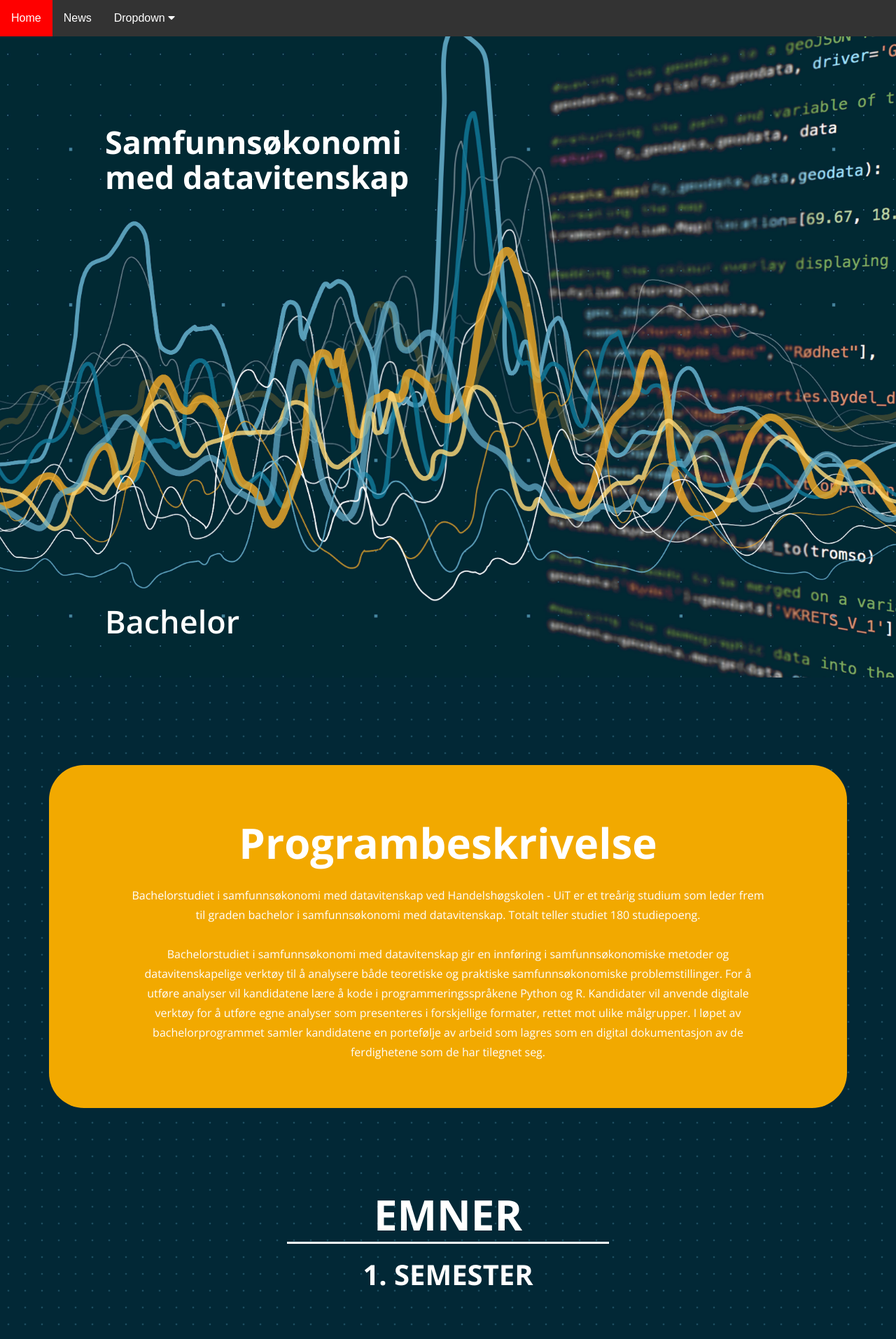
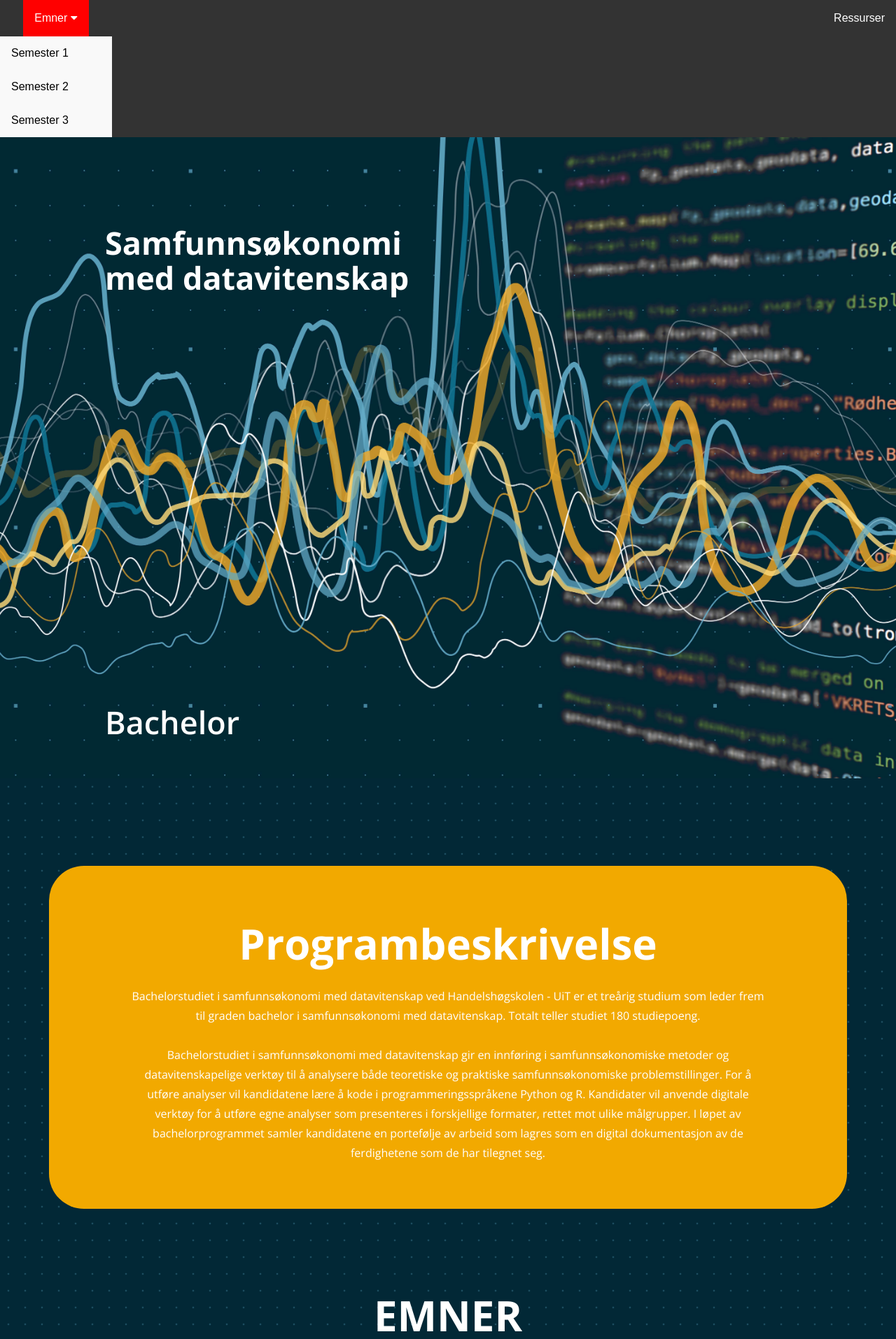
Before and after one commit to uit-econ/uit-econ.github.io, a Jekyll site: the page built from index.md, in a window 1280 px wide. Shown: the top 1913 px of the page at 70% size. Built offline with Jekyll 4.4.1, drawn with Linux system fonts in a browser that asks for light colours.

Commit message:
Update navheader.html

```diff
--- a/_includes/navheader.html
+++ b/_includes/navheader.html
@@ -5,16 +5,15 @@
     <div class="" id="masthead-container">
 
 <div class="topbar">
-  <a href="#home">Home</a>
-  <a href="#news">News</a>
+  <a href="#services">Ressurser</a>
   <div class="dropdown">
-    <button class="dropbtn">Dropdown
+    <button class="dropbtn">Emner
       <i class="fa fa-caret-down"></i>
     </button>
     <div class="dropdown-content">
-      <a href="#">Link 1</a>
-      <a href="#">Link 2</a>
-      <a href="#">Link 3</a>
+      <a href="#">Semester 1</a>
+      <a href="#">Semester 2</a>
+      <a href="#">Semester 3</a>
     </div>
   </div>
 </div>
@@ -59,7 +58,7 @@
 
 /* Links inside the navbar */
 .topbar a {
-  float: left;
+  float: right;
   font-size: 16px;
   color: white;
   text-align: center;
```
